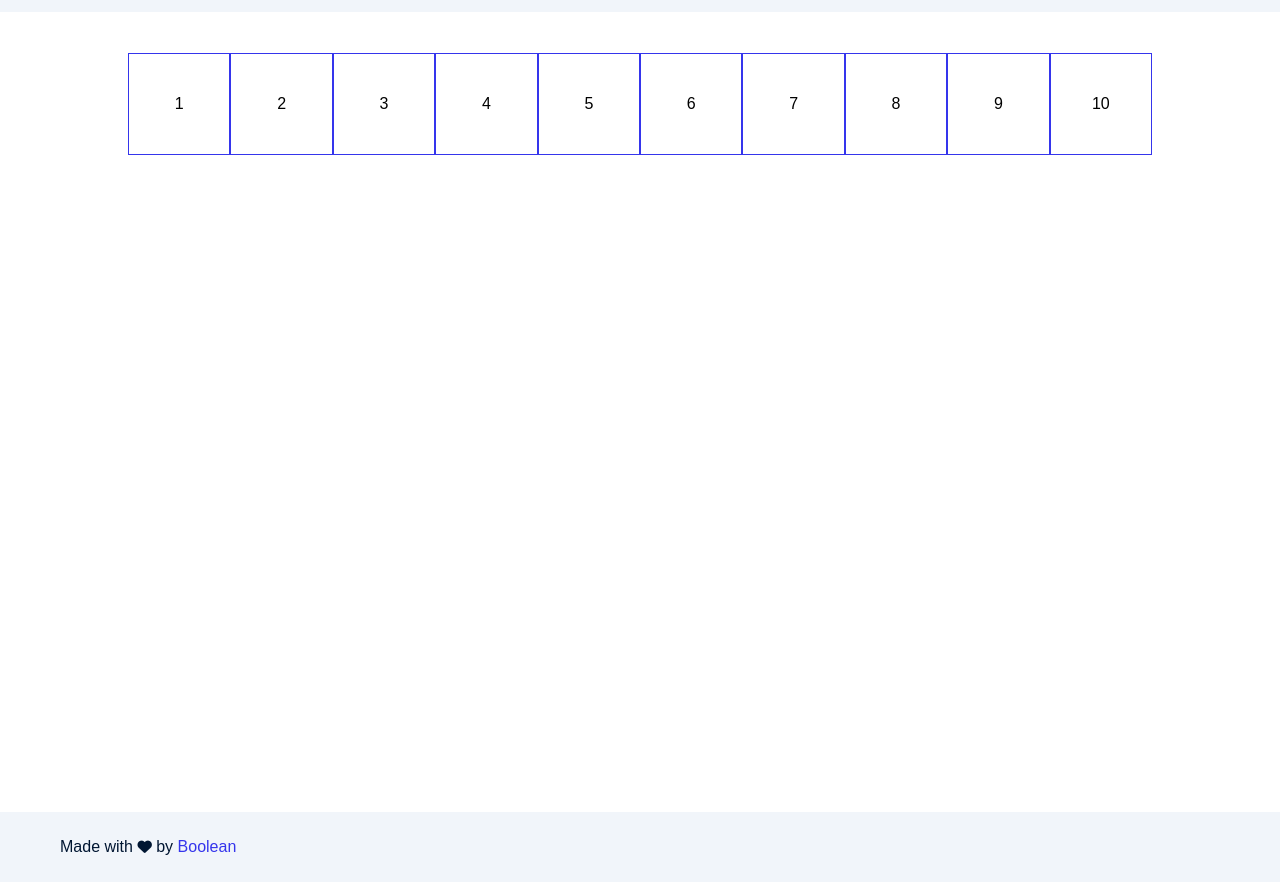
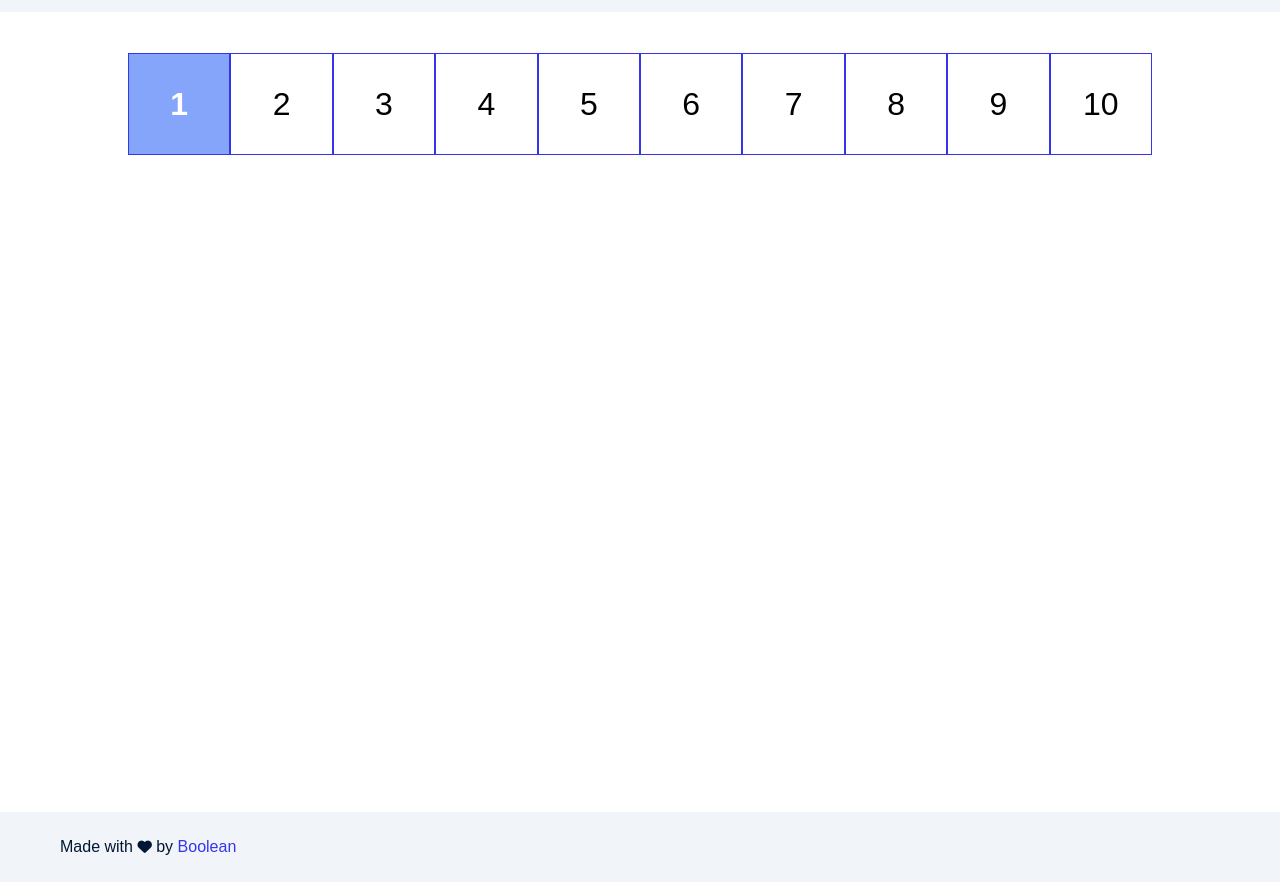
Before and after one commit to CarloBattista/js-campominato-grid, a plain HTML site: page index.html in a window 1280 px wide. Shown: the part 58-940 px from the top of the page. Drawn offline with Linux system fonts and the light colour scheme.

Commit message:
classe active box

```diff
--- a/_assets/css/main.css
+++ b/_assets/css/main.css
@@ -76,10 +76,18 @@ body {
     color: #000;
     width: 100%;
     aspect-ratio: 1;
+    font-size: 2rem;
+    font-weight: 400;
     display: flex;
     align-items: center;
     justify-content: center;
     cursor: pointer;
+}
+
+.box.clickedBlue{
+    background-color: #84a5fa;
+    color: #fff;
+    font-weight: 700;
 }
 
 /* Footer */
@@ -130,4 +138,7 @@ body {
     .footer{
         padding: 0 4%;
     }
+    .box{
+        font-size: 1.3rem;
+    }
 }
--- a/index.html
+++ b/index.html
@@ -32,7 +32,7 @@
         <!-- Game -->
         <div class="main_game">
             <div class="grid_List">
-                <div class="box">1</div>
+                <div class="box clickedBlue">1</div>
                 <div class="box">2</div>
                 <div class="box">3</div>
                 <div class="box">4</div>
```
